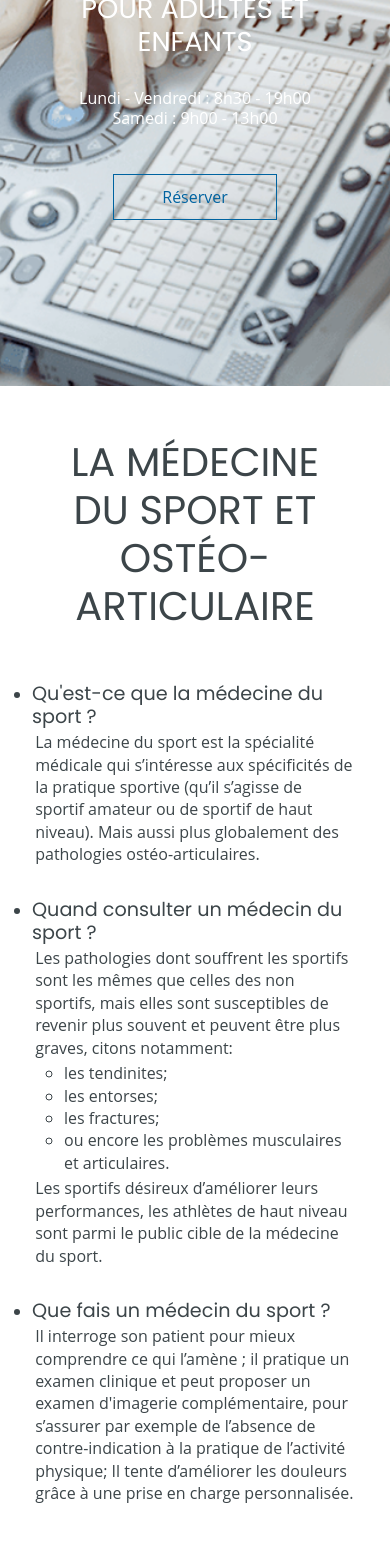
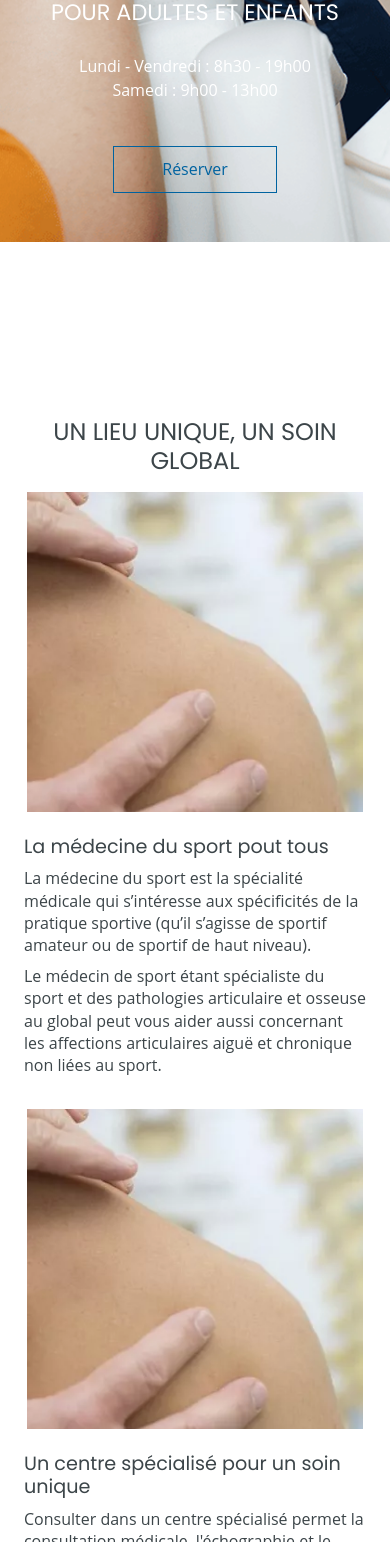
Before and after one commit to SButterbluemchen/Clinique-medicale, a website built with Parcel: page index.html in a window 390 px wide. Shown: the part 458-2000 px from the top of the page. Built offline with nearby package versions, Linux system fonts and the light colour scheme.

Commit message:
index page updates: main image corrected, new layout for 2nd section added, images and text sizes adapted for desktop and mobile (#14)

```diff
--- a/index.html
+++ b/index.html
@@ -51,8 +51,7 @@
     <main class="home-main-container">
       <article class="home-main-content wrapper">
       <h1>
-        Centre du sportif<br>
-        Pathologies osteo-articulaire
+        Centre ostéo-articulaire & pathologies du sportif
       </h1>
       <h3>Pour adultes et enfants</h3>
       <div>
@@ -62,56 +61,33 @@
       <a class="btn--empty" href="https://www.doctolib.fr/medecin-du-sport/lille/gautier-taillaint?utm_source=website" target="_blank">Réserver</a>
     </article>
     </main>
-    <section class="home-faq-container">
+    <section class="home-intro-container">
       <h2>
-        La médecine du sport et ostéo-articulaire
+        Un lieu unique, un soin global
       </h2>
-      <article>
-        <ul>
-          <li>
-            <h4>Qu'est-ce que la médecine du sport ?</h4>
-            <p>La médecine du sport est la spécialité médicale qui s’intéresse aux spécificités de la pratique sportive (qu’il s’agisse de sportif amateur ou de sportif de haut niveau). Mais aussi plus globalement des pathologies ostéo-articulaires.</p>
-          </li>
-          <li>
-            <h4>Quand consulter un médecin du sport ?</h4>
-            <p>
-              Les pathologies dont souffrent les sportifs sont les mêmes que celles des non sportifs, mais elles sont susceptibles de revenir plus souvent et peuvent être plus graves, citons notamment:</p>
-              <ul class="list-inside">
-                <li>les tendinites;</li>
-                <li>les entorses;</li>
-                <li>les fractures;</li>
-                <li>ou encore les problèmes musculaires et articulaires.</li>
-              </ul>
-              <p>Les sportifs désireux d’améliorer leurs performances, les athlètes de haut niveau sont parmi le public cible de la médecine du sport.</p>
-          </li>
-          <li>
-            <h4>Que fais un médecin du sport ?</h4>
-            <p> Il interroge son patient pour mieux comprendre ce qui l’amène ; il pratique un examen clinique et peut proposer un examen d'imagerie complémentaire, pour s’assurer par exemple de l’absence de contre-indication à la pratique de l’activité physique;
-              Il tente d’améliorer les douleurs grâce à une prise en charge personnalisée.</p>
-          </li>
-        </ul>
+      <article class="home-intro-1">
+        <figure>
+          <img src="img/osteopathie-home.webp" alt="">
+        </figure>
+        <div>
+          <h4>La médecine du sport pout tous</h4>
+          <p><span class="bold">La médecine du sport</span> est la spécialité médicale qui s’intéresse aux spécificités de la pratique sportive (qu’il s’agisse de sportif amateur ou de sportif de haut niveau).</p>
+          <p><span class="bold">Le médecin de sport</span> étant spécialiste du sport et des pathologies articulaire et osseuse au global peut vous aider aussi concernant les affections articulaires aiguë et chronique non liées au sport.</p>
+        </div>
       </article>
-      <article>
-        <ul>
-          <li>
-            <h4>Puis-je consulter un médecin du sport si je ne suis pas sportif ?</h4>
-            <p>Bien sûr, le médecin du sport est spécialiste du sport et des pathologies articulaire et osseuse. Il peut vous aider aussi concernant les affections articulaires aiguë et chronique non liées au sport.</p>
-        </li>
-          <li>
-            <h4>Prix et remboursement ?</h4>
-            <p>Les médecins du centre sont conventionnés secteur 1, les tarifs sont donc basés  sur les tarifs de  la sécurité sociale et remboursés dans les proportions suivantes: 70% Sécu / 30% Mutuelle. La plupart des soins sont remboursés."</p>
-            <p>Certaines prestations ne sont pas remboursées par la sécurité sociale, comme l'ostéopathie, la mésothérapie et certaines infiltrations. Les tarifs sont affichés en salle d'attente et dans le cabinet médical. Elles peuvent être remboursées par votre mutuelle.</p>
-          </li>
-          <li>
-            <h4>Pourquoi consulter un centre spécialisé ?</h4>
-            <p>Consulter dans un centre spécialisé permet la consultation médicale, l'échographie et le traitement dans un même lieu.
-              Les délais de prises en charges sont considérablement raccourcis. Le nombre limité d'intervenants permet un traitement plus efficace et plus rapide.</p>
-          </li>
-        </ul>
+      <article class="home-intro-2">
+        <figure>
+          <img src="img/osteopathie-home.webp" alt="">
+        </figure>
+          <div>
+            <h4>Un centre spécialisé pour un soin unique</h4>
+            <p><span class="bold">Consulter dans un centre spécialisé</span>  permet la consultation médicale, l'échographie et le traitement dans un même lieu. Les délais de prises en charges sont considérablement raccourcis. Le nombre limité d'intervenants permet un traitement plus efficace et plus rapide.</p>
+            <p><span class="bold">D’ailleurs, les médecins de notre centre</span> sont conventionnés secteur 1, les tarifs sont donc basés sur les tarifs de la sécurité sociale et la plupart des soins sont remboursés.</p>
+          </div>
       </article>
     </section>
     <section class="home-image-wrapper">
-      <h3>Le centre du sportif et ostéo-articulaire</h3>
+      <h2>Nos compétences médicales</h2>
       <p>Le centre médical propose différents traitements permettant d'aider et de soulager les traumatismes ou lésions articulaires récente ou ancienne.</p>
         <ul class="home-image-container">
           <li>
@@ -151,7 +127,7 @@
       <ul class="home-team-container">
         <li>
           <figure>
-            <img src="img/logo-white-on-transparent.webp" alt="">
+            <img src="img/gautier-taillaint.jpeg" alt="Gautier Taillaint photo">
           </figure>
           <h5>Dr. TAILLAINT Gautier</h5>
           <p>Médecin du sport
@@ -162,7 +138,7 @@
         </li>
         <li>
           <figure>
-            <img src="img/logo-white-on-transparent.webp" alt="">
+            <img src="img/gautier-taillaint.jpeg" alt="Olivier Pique photo">
           </figure>
           <h5>Dr. PIQUE Olivier</h5>
           <p>Médecin ostéopathe
@@ -172,7 +148,7 @@
         </li>
         <li>
           <figure>
-            <img src="img/logo-white-on-transparent.webp" alt="">
+            <img src="img/gautier-taillaint.jpeg" alt="Victor Vandenberghe photo">
           </figure>
           <h5>Dr. VANDENBERGHE Victor</h5>
           <p>Traumatologie articulaire et examen du sportif</p>
--- a/stylesheets/abstracts/_mixins.scss
+++ b/stylesheets/abstracts/_mixins.scss
@@ -35,6 +35,14 @@
   }
 }
 
+@mixin font-resize($fontsizes) {
+  @media only screen and (min-width: 900px) {
+    @each $fontsize, $value in $fontsizes {
+      font-size: $value * 1.5;
+  }
+  }
+}
+
 /// Event wrapper
 /// @author Harry Roberts
 /// @param {Bool} $self [false] - Whether or not to include current selector
--- a/stylesheets/abstracts/_variables.scss
+++ b/stylesheets/abstracts/_variables.scss
@@ -8,9 +8,9 @@ $heading-font-stack: 'Poppins', sans-serif;
 
 // font size
 $fontsizes: (
-    "h1": 3em,
-    "h2": 2.5em,
-    "h3": 1.7em,
+    "h1": 2.5em,
+    "h2": 1.5em,
+    "h3": 1.4em,
     "h4": 1.2em,
     "p": 1em,
     "small": 0.8em,
--- a/stylesheets/base/_base.scss
+++ b/stylesheets/base/_base.scss
@@ -30,6 +30,5 @@ a {
 }
 
 .wrapper {
-  margin: 0em 2em;
-  justify-content: center;
+  margin: 0em 1.5em;
 }
--- a/stylesheets/base/_typography.scss
+++ b/stylesheets/base/_typography.scss
@@ -11,7 +11,7 @@ h1, h2, h3, h4 {
   color: $text-color;
   line-height: 1.2;
   text-align: center;
-  margin: 0em;
+  margin: 0.5em;
 }
 
 h1 {
@@ -36,5 +36,5 @@ h5 {
 }
 
 p {
-  margin: 0.2em;
+  margin: 0.5em 0em;
 }
--- a/stylesheets/layout/_footer.scss
+++ b/stylesheets/layout/_footer.scss
@@ -4,7 +4,7 @@
 footer {
   background: $primary-color;
   color: $secondary-color;
-  margin: 7em -2em 0em -2em;
+  margin: 7em -1.5em 0em -1.5em;
   padding: 1.5em 1em 0.5em 1em;
 }
 
--- a/stylesheets/pages/_home.scss
+++ b/stylesheets/pages/_home.scss
@@ -1,17 +1,19 @@
 // -----------------------------------------------------------------------------
 // This file contains styles that are specific to the home page.
+// FIRST HERO IMAGE SECTION
 // -----------------------------------------------------------------------------
 
 .home-main-container {
   @include flex-wrap(wrap, center);
   align-items: center;
-  background: url(../img/home-hero-image.webp) 100% no-repeat fixed;
-  background-size: cover;
+  background: url(../img/home-hero-image.webp) no-repeat fixed;
+  background-size: 250%;
   height: 100vh;
   text-align: center;
-  padding: 1.5em;
-  margin: 0em -2em 2em -2em;
-  margin-top: auto;
+  margin: 0em -1.5em 2em -1.5em;
+  @include media(desktop) {
+    background-size: 100%;
+  }
   h3 {
     margin: 0.5em 0em;
   }
@@ -25,73 +27,153 @@
 }
 
 .home-main-content {
-  h1, h3, h4, p {
-  color: $secondary-color;
+  h1,
+  h3,
+  h4,
+  p {
+    color: $secondary-color;
   }
+  @include font-resize($fontsizes);
   @include media(desktop) {
     width: 60%;
   }
 }
 
-.home-faq-container {
-  @include flex-wrap(wrap, center);
-  column-gap: 5em;
+// -----------------------------------------------------------------------------
+// SECOND SECTION
+// -----------------------------------------------------------------------------
+
+.home-intro-container {
+  @include media(desktop) {
+    margin: 3em;
+  }
   h2 {
-    padding: 0.5em;
-    min-width: 95%;
+    @include media(desktop) {
+      margin: 2em;
+    }
   }
   article {
-    max-width: 30em;
-    margin: 0;
-    > ul > li {
-      margin-top: 2em;
+    margin: 1em 0em;
+    @include flex-wrap(wrap, center);
+    @include media(desktop) {
+    gap: 2em;
     }
-    h4 {
-      text-align: left;
+    div {
+      padding: 0.5em 0em;
+      @include media(desktop) {
+        max-width: 40%;
+      }
+      h4 {
+        margin: 0.5em 0em;
+      }
+      p {
+        margin: 0.5em 0em;
+      }
+    }
+    figure {
+      width: 21em;
+      @include media(desktop) {
+        width: 30em;
+      }
+      img {
+        width: 100%;
+        max-height: 20em;
+        object-fit: cover;
+      }
     }
   }
 }
 
-.list-inside {
-  li {
-    margin-left: 2em;
+.home-intro-1 {
+  h4 {
+    text-align: left;
   }
 }
 
+.home-intro-2 {
+  figure {
+    @include media(desktop) {
+      order: 1;
+    }
+  }
+  div {
+    @include media(desktop) {
+      text-align: right;
+    }
+    h4 {
+      text-align: left;
+      @include media(desktop) {
+        text-align: right;
+      }
+    }
+  }
+}
+
+// -----------------------------------------------------------------------------
+// THIRD SECTION WITH 5 IMAGES
+// -----------------------------------------------------------------------------
+
 .home-image-wrapper {
   // background: $fourth-color;
-  text-align: center;
-  padding: 4em;
-  margin: 0em;
+  text-align: justify;
+  margin: 3em 0em 5em 0em;
+  h2 {
+    @include media(desktop) {
+      margin: 3em 0em 0em 0em;
+    }
+  }
+  p {
+    margin: 1em 0.3em;
+    @include media(desktop) {
+    text-align: center;
+    }
+  }
 }
 
 .home-image-container {
   display: grid;
   grid-template-columns: repeat(auto-fit, minmax(13em, 1fr));
-  justify-content: space-around;
   gap: 2em;
+  @include media(desktop) {
+    margin: 0em 4em;
+  }
   li {
     list-style: none;
     position: relative;
     h4 {
       background: rgba($secondary-color, 0.6);
       padding: 1.2em;
+      margin: 0em;
       position: absolute;
-      top: 10em;
+      top: 7em;
       width: 100%;
+      @include media(desktop) {
+        &:hover {
+          transform: scale(104%);
+          transition-duration: 0.5s;
+        }
+      }
     }
     figure {
-      height: 469px;
+      height: 350px;
       width: 100%;
+      @include media(desktop) {
+        height: 450px;
+        width: 100%;
+      }
     }
     img {
       width: 100%;
-      height: 100%;
+      max-height: 100%;
       object-fit: cover;
       object-position: 50% 50%;
     }
   }
 }
+
+// -----------------------------------------------------------------------------
+// FOURTH TEAM SECTION
+// -----------------------------------------------------------------------------
 
 .home-team-container {
   @include flex-wrap(wrap, center);
@@ -109,5 +191,11 @@
       max-width: 10em;
       margin: auto;
     }
+    figure {
+      max-width: 15em;
+      img {
+        width: 100%;
+      }
+    }
   }
 }
```
Also changed, not shown: img/gautier-taillaint.jpeg (added), stylesheets/main.css, 1 other file.
